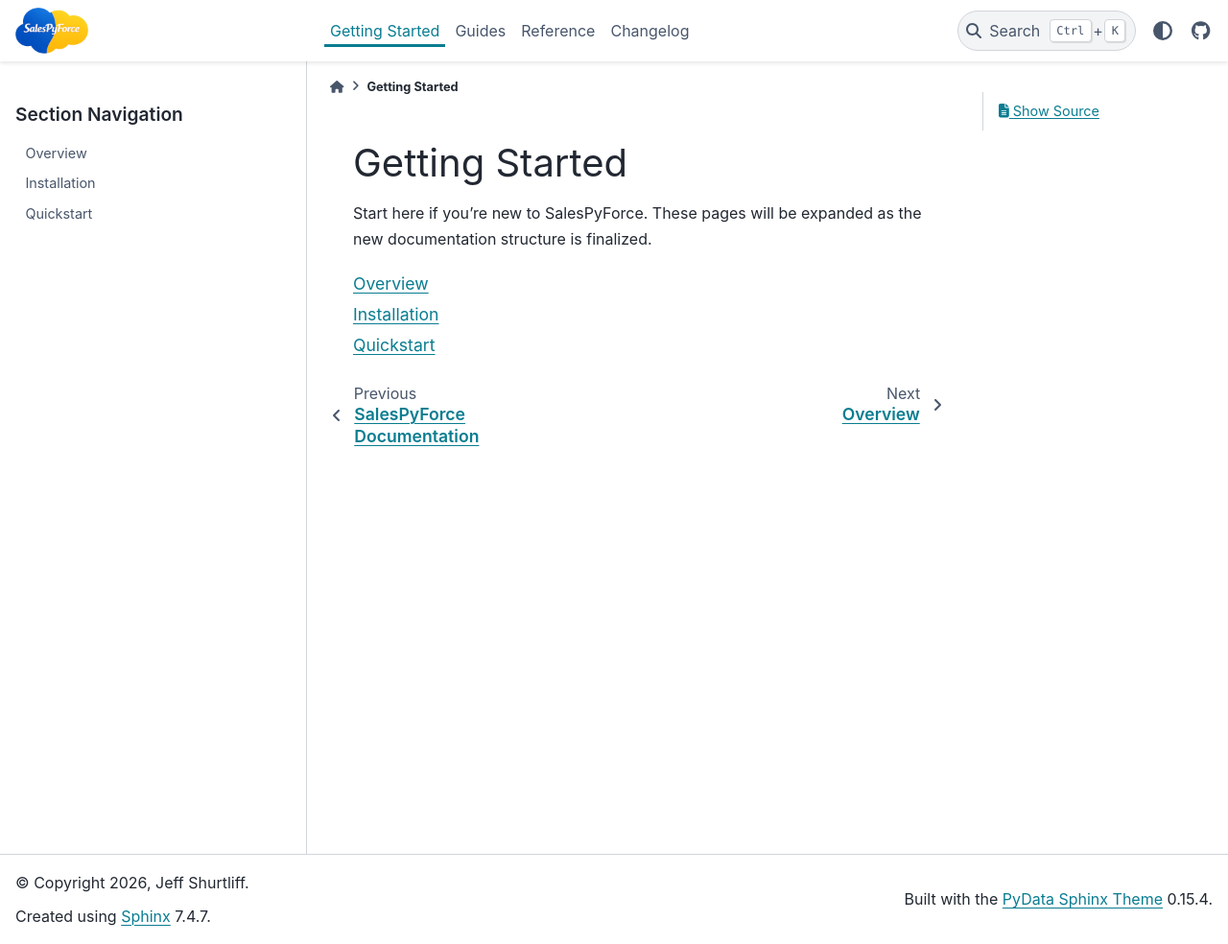
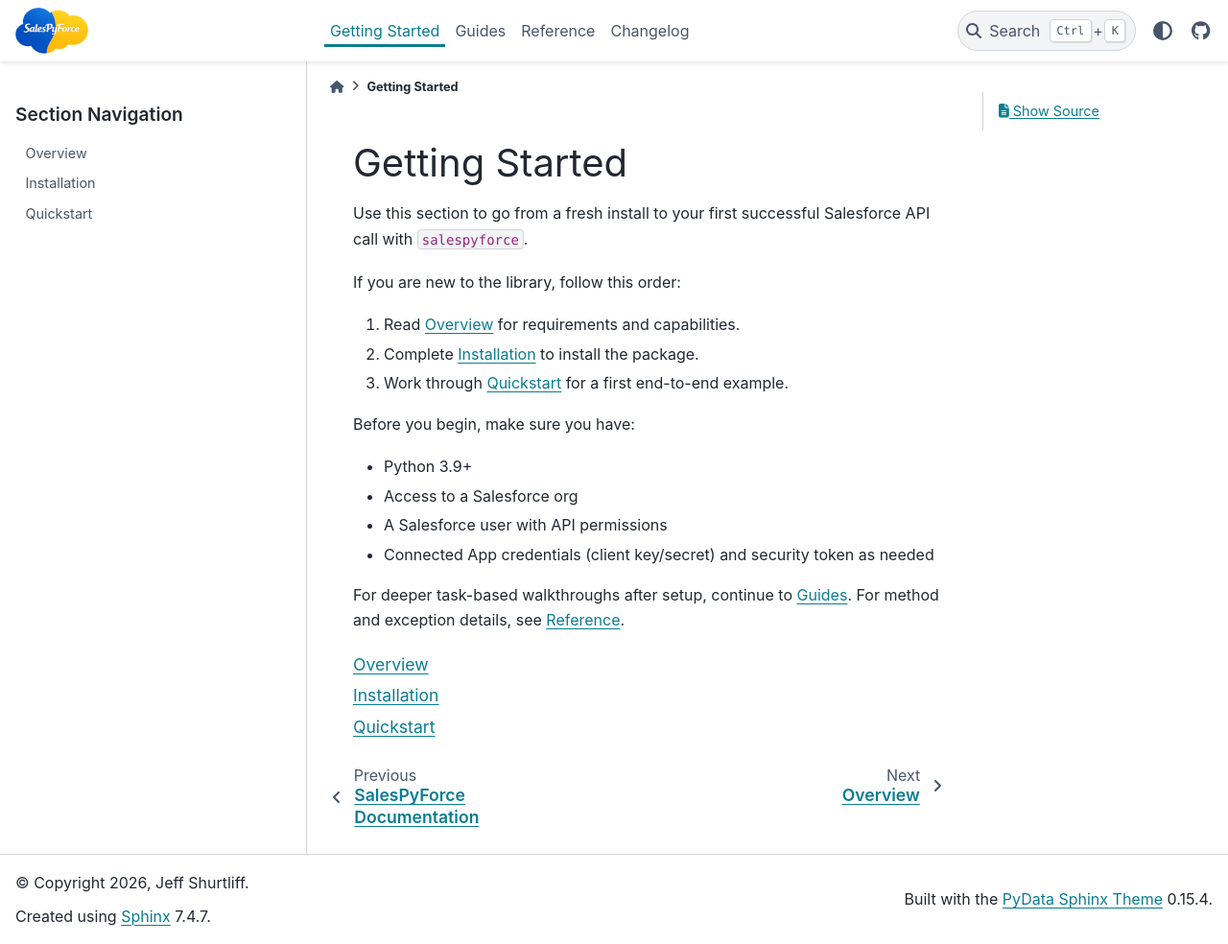
Before and after one commit to jeffshurtliff/salespyforce, a Sphinx documentation site: the page built from docs/getting-started/index.rst, in a window 1280 px wide and 984 px high. Shown: the whole window at 96% size. Built offline with Sphinx 7.4.7 and the PyData theme 0.15.4, drawn with Linux system fonts in a browser that asks for light colours.

Commit message:
Fleshed out the Getting Started index.rst file now that underlying pages are finished
refs #17

```diff
--- a/docs/getting-started/index.rst
+++ b/docs/getting-started/index.rst
@@ -1,8 +1,24 @@
 Getting Started
 ===============
 
-Start here if you're new to SalesPyForce. These pages will be expanded as the
-new documentation structure is finalized.
+Use this section to go from a fresh install to your first successful Salesforce
+API call with ``salespyforce``.
+
+If you are new to the library, follow this order:
+
+1. Read :doc:`overview` for requirements and capabilities.
+2. Complete :doc:`installation` to install the package.
+3. Work through :doc:`quickstart` for a first end-to-end example.
+
+Before you begin, make sure you have:
+
+- Python 3.9+
+- Access to a Salesforce org
+- A Salesforce user with API permissions
+- Connected App credentials (client key/secret) and security token as needed
+
+For deeper task-based walkthroughs after setup, continue to :doc:`../guides/index`.
+For method and exception details, see :doc:`../reference/index`.
 
 .. toctree::
    :maxdepth: 1
```
